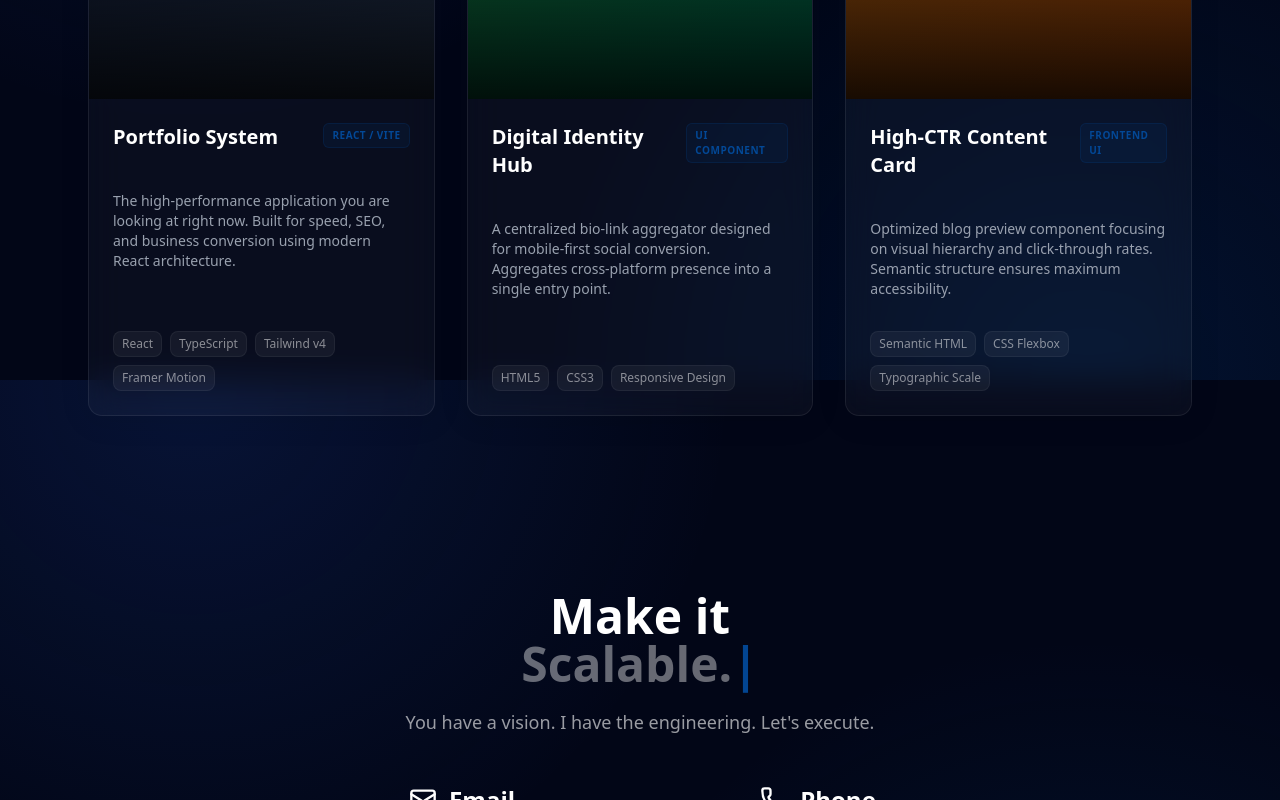
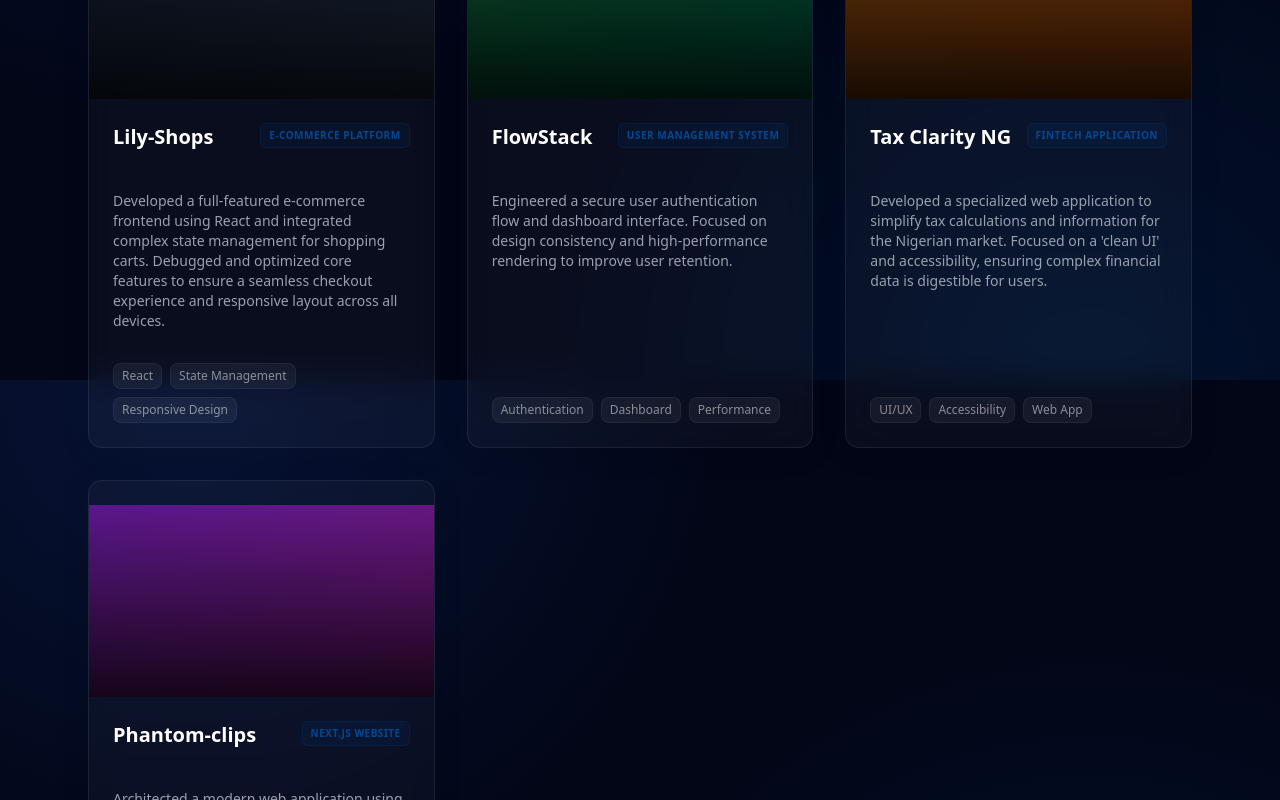
Before and after one commit to Jd33n27/Portfolio, a React (Vite) app: page / in a window 1280 px wide. Shown: the part 1220-2020 px from the top of the page. Built offline with nearby package versions, Linux system fonts and the light colour scheme.

Commit message:
feat: update portfolio projects and fix navbar types

```diff
--- a/src/components/Navbar.tsx
+++ b/src/components/Navbar.tsx
@@ -1,3 +1,4 @@
+import React from "react";
 import {
   Home,
   User,
@@ -99,7 +100,7 @@ export const Navbar = () => {
         initial={{ x: -100, opacity: 0 }}
         animate={{ x: 0, opacity: 1 }}
         transition={{ duration: 0.5 }}
-        className="hidden md:flex fixed left-6 top-1/2 -translate-y-1/2 h-auto py-8 w-18 flex-col items-center gap-8 rounded-2xl glass glass-hover z-50 border border-white"
+        className="hidden md:flex fixed left-6 top-1/2 -translate-y-1/2 h-[60vh] py-8 w-18 flex-col items-center justify-center gap-8 rounded-2xl glass glass-hover z-50 border border-white"
       >
         <nav className="flex flex-col gap-6 justify-center">
           {navLinks.map((link) => (
--- a/src/components/Projects/ProjectCard.tsx
+++ b/src/components/Projects/ProjectCard.tsx
@@ -12,34 +12,44 @@ import {
 
 const projects = [
   {
-    title: "Portfolio System",
-    category: "React / Vite",
+    title: "Lily-Shops",
+    category: "E-commerce Platform",
     description:
-      "The high-performance application you are looking at right now. Built for speed, SEO, and business conversion using modern React architecture.",
-    tags: ["React", "TypeScript", "Tailwind v4", "Framer Motion"],
-    links: { demo: "/", github: "https://github.com/Jd33n27" },
-    slug: "portfolio-v2",
-    image: "bg-linear-to-br from-slate-900 to-slate-800", // Placeholder until screenshot
+      "Developed a full-featured e-commerce frontend using React and integrated complex state management for shopping carts. Debugged and optimized core features to ensure a seamless checkout experience and responsive layout across all devices.",
+    tags: ["React", "State Management", "Responsive Design"],
+    links: { demo: "#", github: "#" },
+    slug: "lily-shops",
+    image: "bg-linear-to-br from-slate-900 to-slate-800",
   },
   {
-    title: "Digital Identity Hub",
-    category: "UI Component",
+    title: "FlowStack",
+    category: "User Management System",
     description:
-      "A centralized bio-link aggregator designed for mobile-first social conversion. Aggregates cross-platform presence into a single entry point.",
-    tags: ["HTML5", "CSS3", "Responsive Design"],
-    links: { demo: "#", github: "https://github.com/Jd33n27/Social-links-profile" },
-    slug: "social-links",
+      "Engineered a secure user authentication flow and dashboard interface. Focused on design consistency and high-performance rendering to improve user retention.",
+    tags: ["Authentication", "Dashboard", "Performance"],
+    links: { demo: "#", github: "#" },
+    slug: "flowstack",
     image: "bg-linear-to-br from-green-900 to-emerald-900",
   },
   {
-    title: "High-CTR Content Card",
-    category: "Frontend UI",
+    title: "Tax Clarity NG",
+    category: "Fintech Application",
     description:
-      "Optimized blog preview component focusing on visual hierarchy and click-through rates. Semantic structure ensures maximum accessibility.",
-    tags: ["Semantic HTML", "CSS Flexbox", "Typographic Scale"],
-    links: { demo: "#", github: "https://github.com/Jd33n27/BLOG-PREVIEW-CARD" },
-    slug: "blog-preview",
+      "Developed a specialized web application to simplify tax calculations and information for the Nigerian market. Focused on a 'clean UI' and accessibility, ensuring complex financial data is digestible for users.",
+    tags: ["UI/UX", "Accessibility", "Web App"],
+    links: { demo: "#", github: "#" },
+    slug: "tax-clarity-ng",
     image: "bg-linear-to-br from-yellow-900 to-amber-900",
+  },
+  {
+    title: "Phantom-clips",
+    category: "Next.js Website",
+    description:
+      "Architected a modern web application using Next.js, leveraging server-side rendering (SSR) for improved SEO and performance. Purchased, configured, and maintained a dedicated server from scratch, handling the full deployment pipeline.",
+    tags: ["Next.js", "SSR", "DevOps"],
+    links: { demo: "#", github: "#" },
+    slug: "phantom-clips",
+    image: "bg-linear-to-br from-purple-900 to-fuchsia-900",
   },
 ];
 
```
